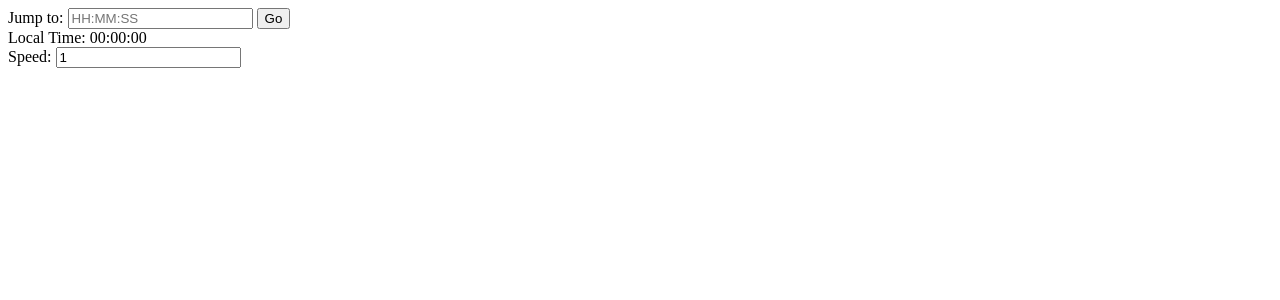
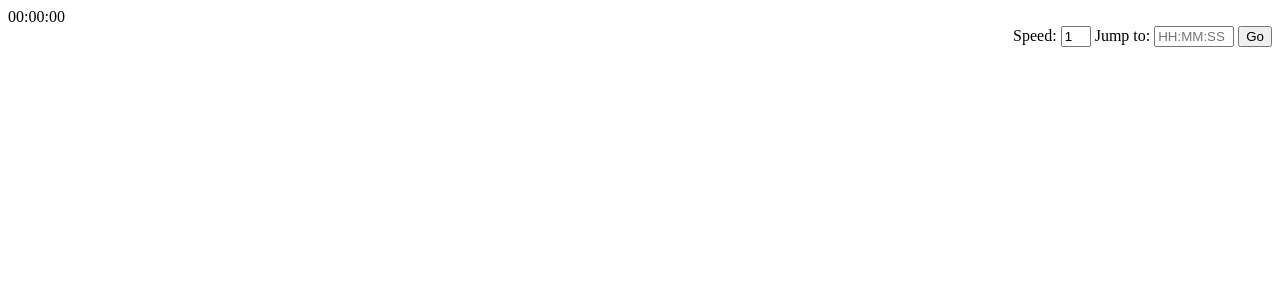
Before and after one commit to xgds/xgds_core, a Python web app: template xgds_core/templates/xgds_core/playback_controller.html in a window 1280 px wide. Shown: the top 300 px of the page. Run offline with Jinja, Linux system fonts and the light colour scheme; the template is opened without the code that fills it, so the values that code supplies are empty.

Commit message:
css and organization for the playback controller

```diff
--- a/xgds_core/templates/xgds_core/playback_controller.html
+++ b/xgds_core/templates/xgds_core/playback_controller.html
@@ -1,4 +1,6 @@
 <div class="controller_div">
+	<div id="control_row" class="row" style="margin-bottom:8px;">
+	<div id="control_buttons_time" class="eight columns">
 	<a class="btn btn-info" id="playbuttonLink" href="#"
 		onclick="playback.playButtonCallback()"> <i id="playbutton"
 		class="icon-play"></i>
@@ -6,17 +8,13 @@
 		onclick="playback.pauseButtonCallback()"> <i id="pausebutton"
 		class="icon-pause active"></i>
 	</a>
-	<div id="masterSlider" class="masterSlider"></div>
-	<div id="seekTimeBox">
-		<label for="seekTime">Jump to:</label> <input id="seekTime"
-			type="text" name="text-input" placeholder="HH:MM:SS" class="stylish" />
-		<button type="submit" class="mybutton small" id="seekButton">Go</button>
+	<span id="sliderTimeLabel">00:00:00</span>
 	</div>
-	<div class="float-left">
-		Local Time: <span id="sliderTimeLabel">00:00:00</span>
+	<div id="control_buttons_inputs" class="four columns" style="text-align:right">
+	<label for="playbackSpeed">Speed:</label> <input id="playbackSpeed" type="text" name="text-input" value="1" style="max-width:30px"/>
+	<label for="seekTime">Jump to:</label> <input id="seekTime" type="text" name="text-input" placeholder="HH:MM:SS" style="max-width:80px" />
+	<button type="submit" class="mybutton small" id="seekButton">Go</button>
 	</div>
-	<div class="float-left">
-	<label for="playbackSpeed">Speed:</label> <input id="playbackSpeed"
-			type="text" name="text-input" value="1" />
 	</div>
+	<div id="masterSlider" class="masterSlider" style="margin-bottom:8px;"></div>
 </div>
```
